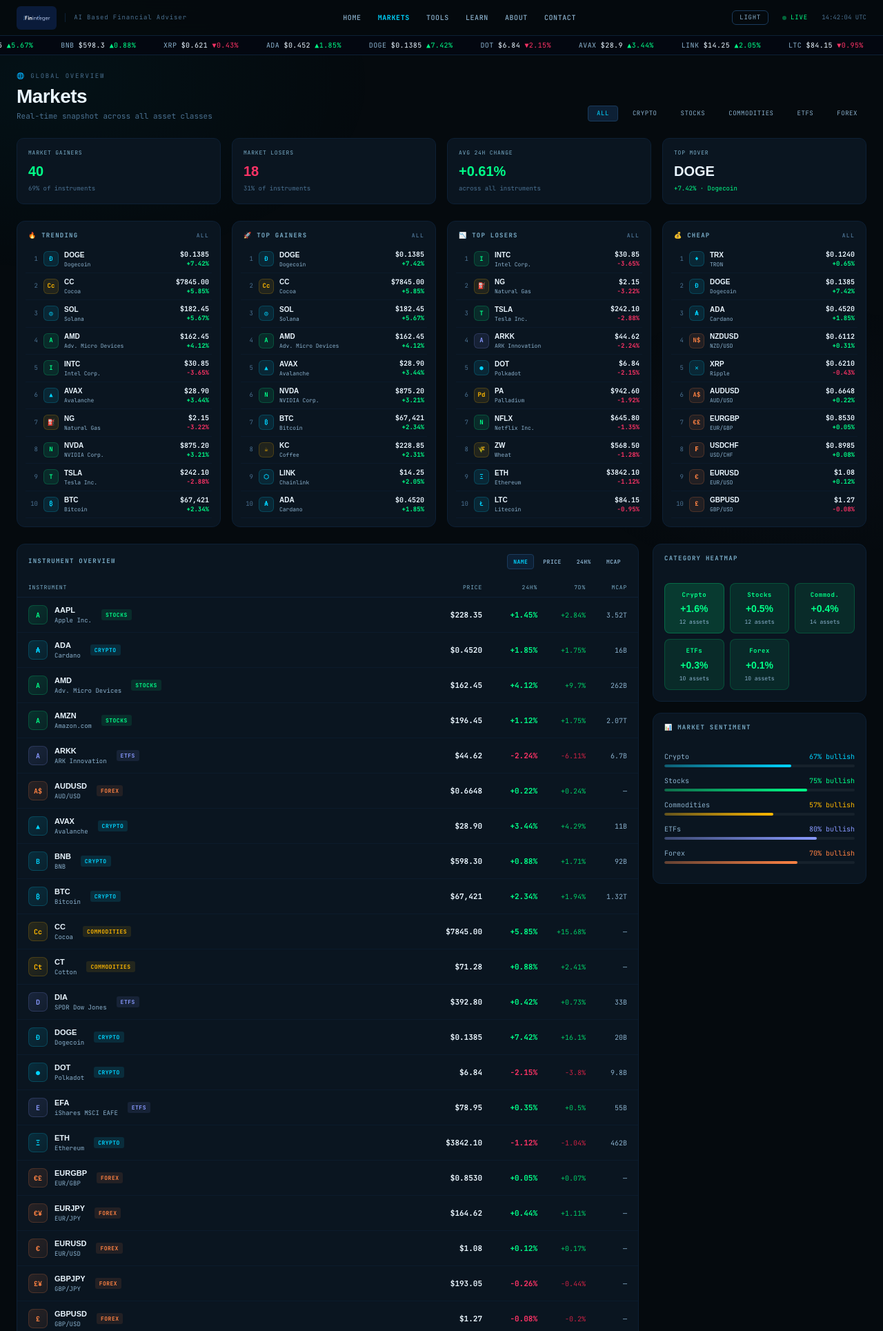
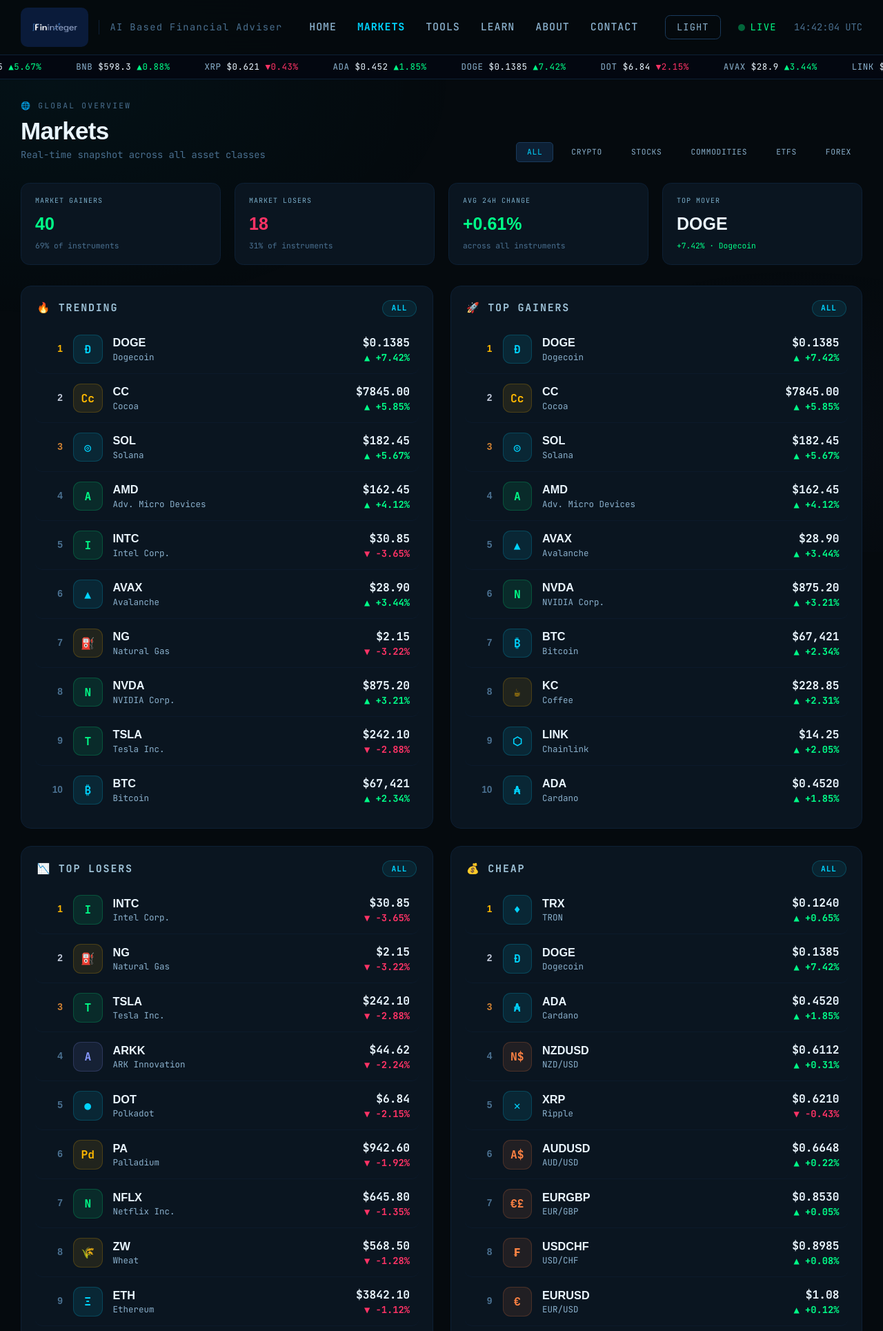
Before and after one commit to farabisiddique/fininteger, a FastAPI app: page /markets in a window 1280 px wide. Shown: the top 1929 px of the page at 69% size. Run offline with FastAPI, Linux system fonts and the light colour scheme; some libraries are stand-ins or nearby versions.

Commit message:
zoomed whole site

```diff
--- a/forecaster/templates/forecaster/markets.html
+++ b/forecaster/templates/forecaster/markets.html
@@ -25,7 +25,7 @@
   </script>
   <style>
     * { box-sizing:border-box; margin:0; padding:0; }
-    html { font-size: 100%; }
+    html { zoom: 1.25; }
     body { background:#050a0e; font-family:'Poppins',system-ui,sans-serif; color:#c8dde8; min-height:100vh; }
     ::-webkit-scrollbar { width:4px; } ::-webkit-scrollbar-track { background:#050a0e; }
     ::-webkit-scrollbar-thumb { background:#0d2035; border-radius:2px; }
@@ -59,14 +59,25 @@
                background:transparent; border:1px solid transparent; color:#8ab0cc; font-family:'JetBrains Mono',monospace; letter-spacing:.06em; }
     .seg-btn.active { background:#0d2035; border-color:#1a3a5c; color:#00d4ff; }
     .seg-btn:not(.active):hover { background:#0d1e30; color:#c8dde8; }
-    .nav-link { font-size:10px; color:#8ab0cc; letter-spacing:0.06em; text-decoration:none; transition:color .15s; font-family:'JetBrains Mono',monospace; font-weight:500; }
+    /* MARKET LISTS */
+    .mlist-header { display:flex; align-items:center; justify-content:space-between; padding:16px 18px 10px;
+                    font-size:12px; font-weight:800; letter-spacing:.12em; color:#9fc3d8; text-transform:uppercase; }
+    .mlist-badge { font-size:9px; font-weight:700; letter-spacing:.08em; color:#00d4ff;
+                   background:rgba(0,212,255,0.08); border:1px solid rgba(0,212,255,0.2); border-radius:12px; padding:2px 10px; }
+    .mlist-row { display:flex; justify-content:space-between; align-items:center; padding:10px 10px;
+                 border-bottom:1px solid rgba(13,32,53,0.55); cursor:pointer; border-radius:8px;
+                 transition:background .13s, transform .13s; }
+    .mlist-row:hover { background:#0d1e30; transform:translateX(4px); }
+    .mlist-row:last-child { border-bottom:none; }
+    .mlist-rank { font-size:11px; font-weight:800; width:22px; text-align:right; flex-shrink:0; font-family:'Syne',sans-serif; }
+    .nav-link { font-size:12px; color:#8ab0cc; letter-spacing:0.06em; text-decoration:none; transition:color .15s; font-family:'JetBrains Mono',monospace; font-weight:500; }
     .nav-link:hover, .nav-link.active { color:#00d4ff; }
     .nav-link.active { font-weight:700; }
     /* LIGHT MODE (invert + hue-rotate keeps brand hues; images counter-inverted) */
     html.light-mode { filter: invert(1) hue-rotate(180deg); background:#fbfbfd; }
     html.light-mode img { filter: invert(1) hue-rotate(180deg); }
-    .theme-btn { background:none; border:1px solid #1a3a5c; border-radius:6px; padding:3px 10px; cursor:pointer;
-                 font-size:9px; letter-spacing:0.08em; color:#8ab0cc; font-family:'JetBrains Mono',monospace;
+    .theme-btn { background:none; border:1px solid #1a3a5c; border-radius:6px; padding:5px 13px; cursor:pointer;
+                 font-size:11px; letter-spacing:0.08em; color:#8ab0cc; font-family:'JetBrains Mono',monospace;
                  transition:color .15s,border-color .15s; }
     .theme-btn:hover { color:#00d4ff; border-color:#00d4ff; }
   </style>
@@ -81,11 +92,11 @@
   <div class="bg-mesh"></div>
 
   <!-- NAV -->
-  <header class="flex items-center justify-between px-6 h-[52px] border-b border-border shrink-0 sticky top-0 z-50"
+  <header class="flex items-center justify-between px-6 h-[64px] border-b border-border shrink-0 sticky top-0 z-50"
           style="background:rgba(5,10,14,0.92);backdrop-filter:blur(20px);">
     <div class="flex items-center gap-3">
-      <a href="/" style="display:flex;align-items:center;" title="Home"><img id="brand-logo" src="/static/images/lockup-navy.png" alt="fininteger — home" style="height:34px;width:auto;border-radius:6px;"></a>
-      <span class="text-[9px] text-textdim border-l border-border pl-3 tracking-[0.1em]">AI Based Financial Adviser</span>
+      <a href="/" style="display:flex;align-items:center;" title="Home"><img id="brand-logo" src="/static/images/lockup-navy.png" alt="fininteger — home" style="height:46px;width:auto;border-radius:8px;"></a>
+      <span class="text-[11px] text-textdim border-l border-border pl-3 tracking-[0.1em]">AI Based Financial Adviser</span>
     </div>
     <nav class="flex items-center gap-6">
       <a href="/" class="nav-link">HOME</a>
@@ -99,10 +110,10 @@
     <div class="flex items-center gap-5">
       <button id="theme-toggle" class="theme-btn" title="Toggle light / dark mode">LIGHT</button>
       <div class="flex items-center gap-1.5">
-        <div class="live-dot w-1.5 h-1.5 rounded-full bg-gain"></div>
-        <span class="text-[9px] text-gain tracking-[0.1em]">LIVE</span>
+        <div class="live-dot w-2 h-2 rounded-full bg-gain"></div>
+        <span class="text-[11px] text-gain tracking-[0.1em]">LIVE</span>
       </div>
-      <span id="clock" class="text-[9px] text-textdim"></span>
+      <span id="clock" class="text-[11px] text-textdim"></span>
     </div>
   </header>
   <script>
@@ -126,7 +137,7 @@
 
 
   <!-- TICKER -->
-  <div class="ticker-wrap shrink-0 border-b border-border py-1.5 sticky top-[52px] z-40" style="background:#030710">
+  <div class="ticker-wrap shrink-0 border-b border-border py-1.5 sticky top-[64px] z-40" style="background:#030710">
     <div class="ticker-inner text-[10px] tracking-[0.04em]" id="ticker-inner"></div>
   </div>
 
@@ -174,22 +185,22 @@
     </div>
 
     <!-- MARKET LISTS: TRENDING / GAINERS / LOSERS / CHEAP (min 10 each, follow category filter) -->
-    <div class="grid grid-cols-1 md:grid-cols-2 xl:grid-cols-4 gap-4" id="market-lists">
+    <div class="grid grid-cols-1 lg:grid-cols-2 gap-5" id="market-lists">
       <div class="card fadein">
-        <div class="card-header pb-2 flex items-center justify-between"><span>🔥 TRENDING</span><span class="text-[8px] text-textdim" id="cnt-trending"></span></div>
-        <div id="list-trending" class="px-3 pb-3"></div>
+        <div class="mlist-header"><span>🔥 TRENDING</span><span class="mlist-badge" id="cnt-trending"></span></div>
+        <div id="list-trending" class="px-4 pb-4"></div>
       </div>
       <div class="card fadein">
-        <div class="card-header pb-2 flex items-center justify-between"><span>🚀 TOP GAINERS</span><span class="text-[8px] text-textdim" id="cnt-gainers"></span></div>
-        <div id="list-gainers" class="px-3 pb-3"></div>
+        <div class="mlist-header"><span>🚀 TOP GAINERS</span><span class="mlist-badge" id="cnt-gainers"></span></div>
+        <div id="list-gainers" class="px-4 pb-4"></div>
       </div>
       <div class="card fadein">
-        <div class="card-header pb-2 flex items-center justify-between"><span>📉 TOP LOSERS</span><span class="text-[8px] text-textdim" id="cnt-losers"></span></div>
-        <div id="list-losers" class="px-3 pb-3"></div>
+        <div class="mlist-header"><span>📉 TOP LOSERS</span><span class="mlist-badge" id="cnt-losers"></span></div>
+        <div id="list-losers" class="px-4 pb-4"></div>
       </div>
       <div class="card fadein">
-        <div class="card-header pb-2 flex items-center justify-between"><span>💰 CHEAP</span><span class="text-[8px] text-textdim" id="cnt-cheap"></span></div>
-        <div id="list-cheap" class="px-3 pb-3"></div>
+        <div class="mlist-header"><span>💰 CHEAP</span><span class="mlist-badge" id="cnt-cheap"></span></div>
+        <div id="list-cheap" class="px-4 pb-4"></div>
       </div>
     </div>
 
@@ -357,19 +368,19 @@
     const pos=inst.change>=0, col=pos?'#00ff88':'#ff3366';
     const catTxtColors={'crypto':'#00d4ff','stocks':'#00ff88','commodities':'#ffb800','etfs':'#8899ff','forex':'#ff8243'};
     const tc=catTxtColors[inst.cat]||'#4a7090';
-    return `<div style="display:flex;justify-content:space-between;align-items:center;padding:5px 4px;border-bottom:1px solid rgba(13,32,53,0.5);cursor:pointer"
-                 onclick="window.location='/?sym=${inst.id}'">
-      <div style="display:flex;gap:8px;align-items:center;min-width:0">
-        <span style="font-size:9px;color:#4a7090;width:14px;text-align:right;flex-shrink:0">${rank}</span>
-        <div style="width:22px;height:22px;border-radius:6px;background:${tc}18;border:1px solid ${tc}30;display:flex;align-items:center;justify-content:center;font-size:9px;color:${tc};font-weight:700;flex-shrink:0">${inst.icon}</div>
+    const rankCol=rank===1?'#ffb800':rank===2?'#c0c8d8':rank===3?'#cd7f32':'#4a7090';
+    return `<div class="mlist-row" onclick="window.location='/?sym=${inst.id}'">
+      <div style="display:flex;gap:12px;align-items:center;min-width:0">
+        <span class="mlist-rank" style="color:${rankCol}">${rank}</span>
+        <div style="width:34px;height:34px;border-radius:9px;background:${tc}18;border:1px solid ${tc}30;display:flex;align-items:center;justify-content:center;font-size:13px;color:${tc};font-weight:700;flex-shrink:0">${inst.icon}</div>
         <div style="min-width:0">
-          <div style="font-size:10px;font-weight:700;color:#eaf6ff;font-family:'Syne',sans-serif">${inst.id}</div>
-          <div style="font-size:8px;color:#8ab0cc;white-space:nowrap;overflow:hidden;text-overflow:ellipsis;max-width:90px">${inst.name}</div>
+          <div style="font-size:13px;font-weight:700;color:#eaf6ff;font-family:'Syne',sans-serif">${inst.id}</div>
+          <div style="font-size:10px;color:#8ab0cc;white-space:nowrap;overflow:hidden;text-overflow:ellipsis;max-width:170px">${inst.name}</div>
         </div>
       </div>
       <div style="text-align:right;flex-shrink:0">
-        <div style="font-size:10px;font-weight:700;color:#eaf6ff">${fmtP(inst.price)}</div>
-        <div style="font-size:9px;font-weight:800;color:${col}">${pos?'+':''}${inst.change}%</div>
+        <div style="font-size:13px;font-weight:700;color:#eaf6ff">${fmtP(inst.price)}</div>
+        <div style="font-size:11px;font-weight:800;color:${col}">${pos?'▲':'▼'} ${pos?'+':''}${inst.change}%</div>
       </div>
     </div>`;
   }
```
Also changed, not shown: forecaster/templates/forecaster/about.html (+7 -7 lines), forecaster/templates/forecaster/contact.html (+7 -7 lines), forecaster/templates/forecaster/index.html (+10 -10 lines), forecaster/templates/forecaster/learn.html (+10 -10 lines), forecaster/templates/forecaster/portfolio.html (+11 -11 lines), forecaster/templates/forecaster/tools.html (+11 -11 lines).
